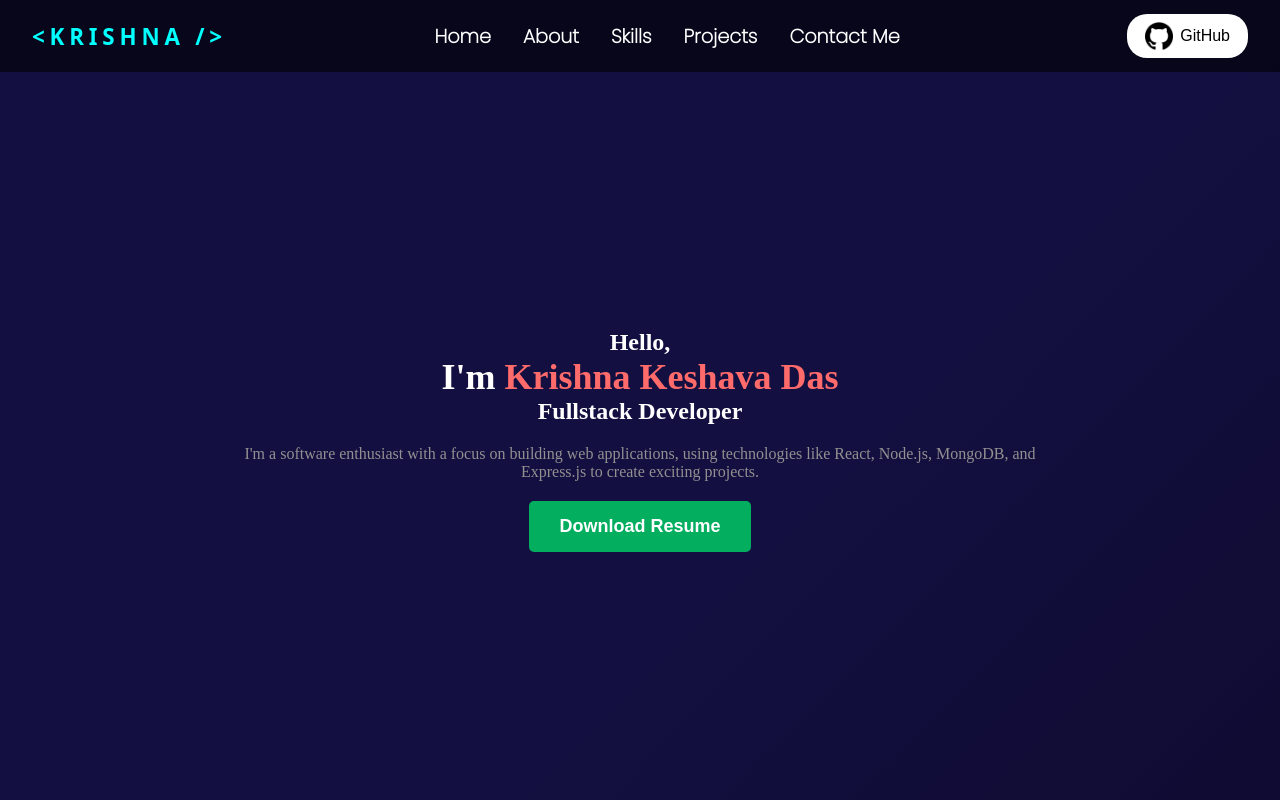
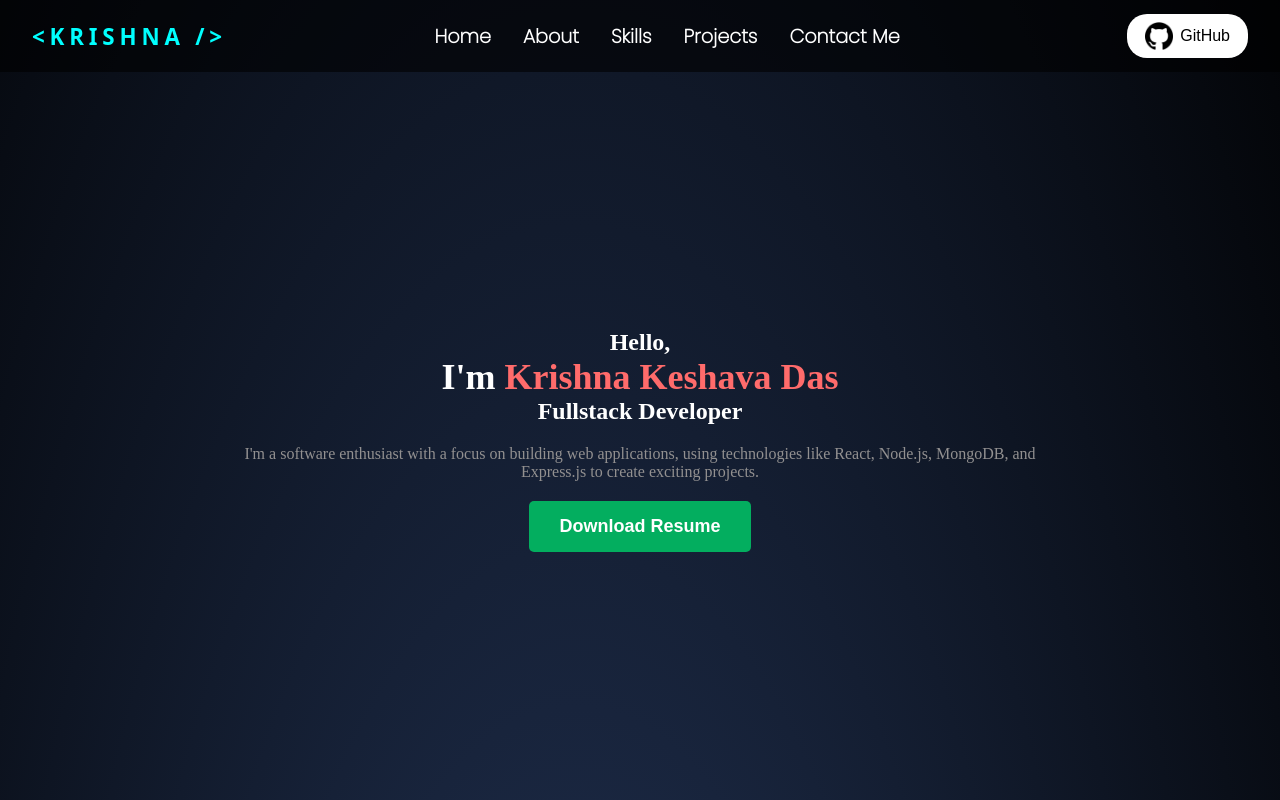
Before and after one commit to Krishna4563/portfolio-website, a React (Create React App) app: page / in a window 1280 px wide. Shown: the top 800 px of the page. Built offline with nearby package versions, Linux system fonts and the light colour scheme.

Commit message:
Update style.css

```diff
--- a/public/style.css
+++ b/public/style.css
@@ -8,10 +8,23 @@
 }
 
 body {
+  /* background-image: linear-gradient(315deg, #000000 0%, #130f40 74%); */
+
+  /* background: linear-gradient(
+    109.6deg,
+    rgb(36, 45, 57) 11.2%,
+    rgb(16, 37, 60) 51.2%,
+    rgb(0, 0, 0) 98.6%
+  ); */
+
+  background: radial-gradient(ellipse at 45% 45%, #24365a 0%, #000000 100%);
+
   /* background: radial-gradient(ellipse at 64.86% 100%, #030e28, #04399c); */
 
   /* background-color: #07051c; */
-  background-image: linear-gradient(315deg, #000000 0%, #130f40 74%);
+
+  /* background-image: linear-gradient(90deg, #1c1c1c 0%, #090909 100%); */
+
   overflow-x: hidden;
 }
 
```
